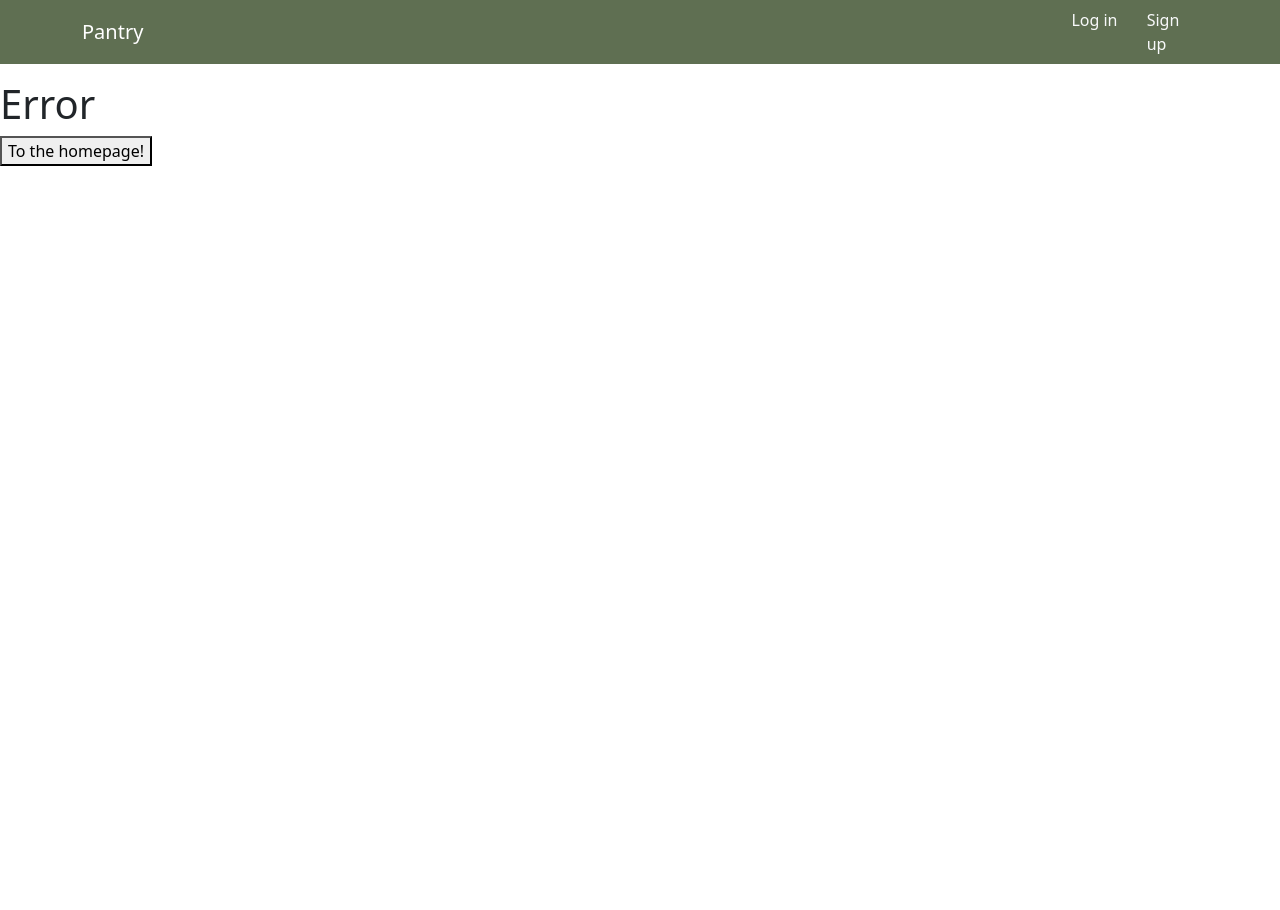
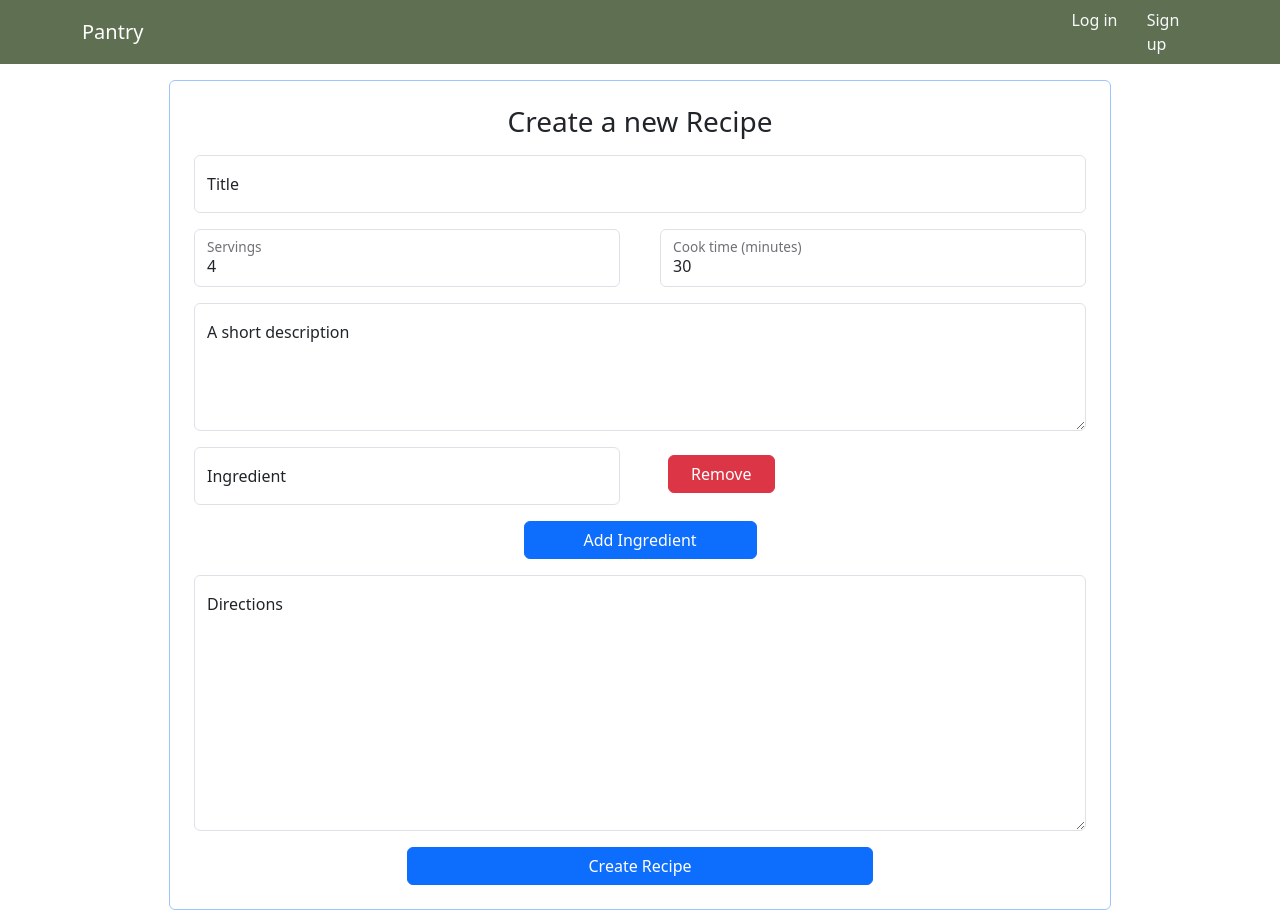
Before and after one commit to daltonoswald/pantry, a React (Vite) app in the folder frontend/: page /new-recipe in a window 1280 px wide. Before the commit the page ends 800 px from the top, so only its background shows below. Built offline with nearby package versions, Linux system fonts and the light colour scheme.

Commit message:
worked on new recipe page

```diff
--- a/frontend/src/components/Header.jsx
+++ b/frontend/src/components/Header.jsx
@@ -35,6 +35,7 @@ export default function Header() {
                 {token && (
                     <NavDropdown title={username} className='pantry-primary'>
                         <NavDropdown.Item as={Link} to={`/user/${username}`} className='pantry-primary'>{username}</NavDropdown.Item>
+                        <NavDropdown.Item as={Link} to={'/new-recipe'} className='pantry-primary'>New Recipe</NavDropdown.Item>
                         <NavDropdown.Item onClick={logout} className='pantry-primary'>Logout</NavDropdown.Item>
                     </NavDropdown>
                 )}
--- /dev/null
+++ b/frontend/src/pages/NewRecipe.jsx
@@ -0,0 +1,118 @@
+import { Container, Row, Col, Form, FloatingLabel, Button, InputGroup, Alert } from 'react-bootstrap';
+import Header from '../components/Header';
+import { Link } from 'react-router-dom';
+import { useNavigate } from 'react-router-dom';
+import { useEffect, useState } from 'react';
+
+export default function NewRecipe() {
+    const navigate = useNavigate();
+    const [ingredientList, setIngredientList] = useState([{ingredient: '' }])
+    const [message, setMessage] = useState();
+    const token = localStorage.getItem('pantryAuthToken');
+
+    const handleIngredientChange = (e, index) => {
+        const {name, value} = e.target;
+        const list = [...ingredientList];
+        list[index][name] = value;
+        setIngredientList(list);
+    }
+
+    const handleAddIngredient = () => {
+        console.log('increased');
+        setIngredientList([...ingredientList, {ingredient: '' }]);
+    }
+
+    const handleRemoveIngredient = (index) => {
+        console.log('removed')
+        const list = [...ingredientList];
+        list.splice(index, 1);
+        setIngredientList(list);
+        console.log(ingredientList)
+    }
+
+    const handleSubmit = (e) => {
+        e.preventDefault();
+        console.log('submitted')
+        console.log(ingredientList);
+
+        setMessage('Error Test')
+    }
+
+    return (
+        <div className='app'>
+            <Header />
+            <Container className='my-auto' fluid>
+                <Form className='w-75 p-3 mx-auto border border-primary-subtle rounded' onSubmit={handleSubmit}>
+                    <h3 className='text-center m-2'>Create a new Recipe</h3>
+                        <Row>
+                            <Col className='m-2'>
+                                <FloatingLabel controlId='formTitle' label='Title'>
+                                    <Form.Control name='title' type='text' placeholder='Title' />
+                                </FloatingLabel>
+                            </Col>
+                        </Row>
+                        <Row>
+                            <Col className='m-2'>
+                                <FloatingLabel controlId='formServings' label='Servings'>
+                                    <Form.Control name='servings' type='number' placeholder='servings' min={1} defaultValue={4} />
+                                </FloatingLabel>
+                            </Col>
+                            <Col className='m-2'>
+                                <FloatingLabel controlId='formCookTime' label='Cook time (minutes)'>
+                                    <Form.Control name='cookTime' type='number' placeholder='Cook time (minutes)' min={1} defaultValue={30} />
+                                </FloatingLabel>
+                            </Col>
+                        </Row>
+                        <Row>
+                            <Col className='m-2'>
+                                <FloatingLabel controlId='formDescription' label='A short description'>
+                                    <Form.Control as="textarea" name='description' type='text' placeholder='A short description' style={{ height: '8em' }} />
+                                </FloatingLabel>
+                            </Col>
+                        </Row>
+                        {ingredientList.map((ingredient, index) => (
+                            <Row key={index}>
+                                <Col className='m-2'>
+                                    <FloatingLabel controlId='formIngredient' label='Ingredient'>
+                                        <Form.Control
+                                            name='ingredient'
+                                            type='text'
+                                            placeholder='Ingredient'
+                                            value={ingredient.ingredient}
+                                            onChange={(e) => handleIngredientChange(e, index)}
+                                            />
+                                    </FloatingLabel>
+                                </Col>
+                                <Col className='m-2'>
+                                    <Button className='w-25 m-2' variant='danger' type='button' onClick={() => handleRemoveIngredient(index)}>Remove</Button>
+                                </Col>
+                            </Row>
+                        ))}
+                        <Row className='justify-content-md-center'>
+                            <Button className='w-25 m-2' type='button' onClick={handleAddIngredient}>Add Ingredient</Button>
+                        </Row>
+                        {/* <Row>
+                            <Col className='m-2'>
+                                <FloatingLabel controlId='formIngredient' label='Ingredient'>
+                                    <Form.Control name='ingredient' type='text' placeholder='Ingredient' />
+                                </FloatingLabel>
+                            </Col>
+                        </Row> */}
+                        <Row>
+                            <Col className='m-2'>
+                                <FloatingLabel controlId='formDirections' label='Directions'>
+                                    <Form.Control as="textarea" name='directions' type='text' placeholder='Directions' style={{ height: '16em' }} />
+                                </FloatingLabel>
+                            </Col>
+                        </Row>
+                        <Row className='justify-content-md-center'>
+                            <Button className='w-50 m-2' type='submit'>Create Recipe</Button>
+                        </Row>
+                </Form>
+                {message && (
+                    <Alert className='w-25 m-3 p-3 mx-auto' variant='danger'>{message}</Alert>
+                )}
+            </Container>
+        </div>
+    )
+}
```
Also changed, not shown: frontend/src/Router.jsx (+6 -1 lines).
